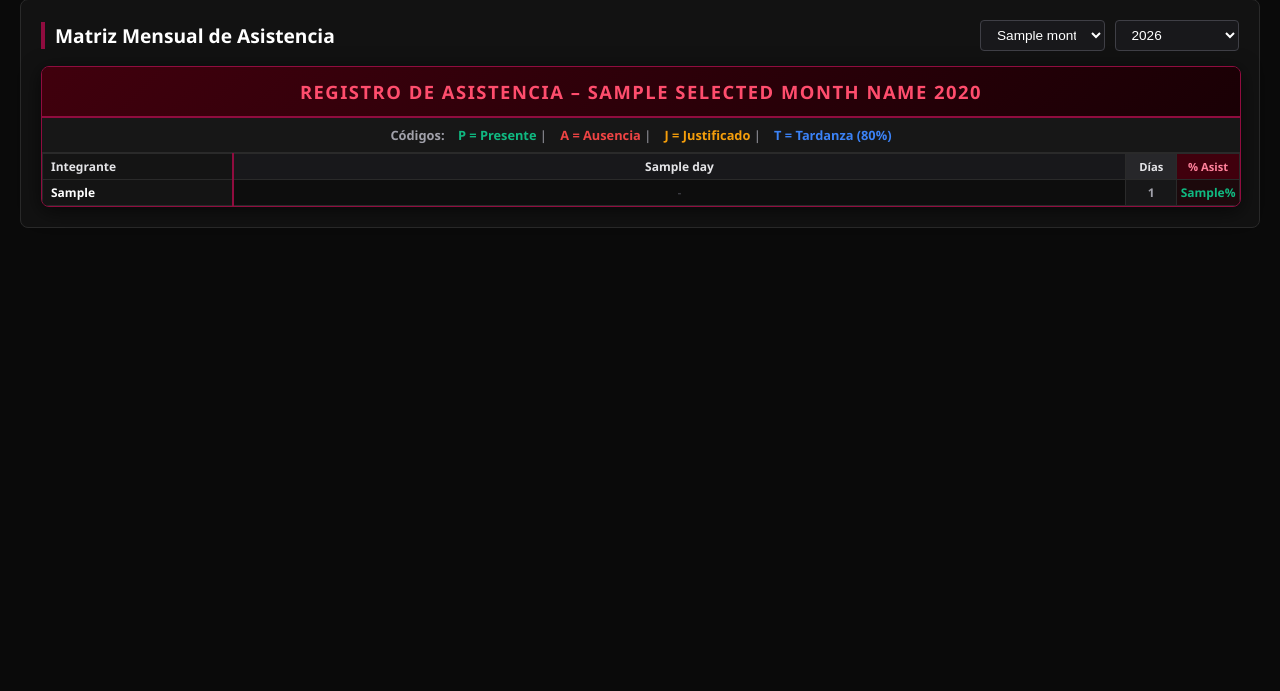
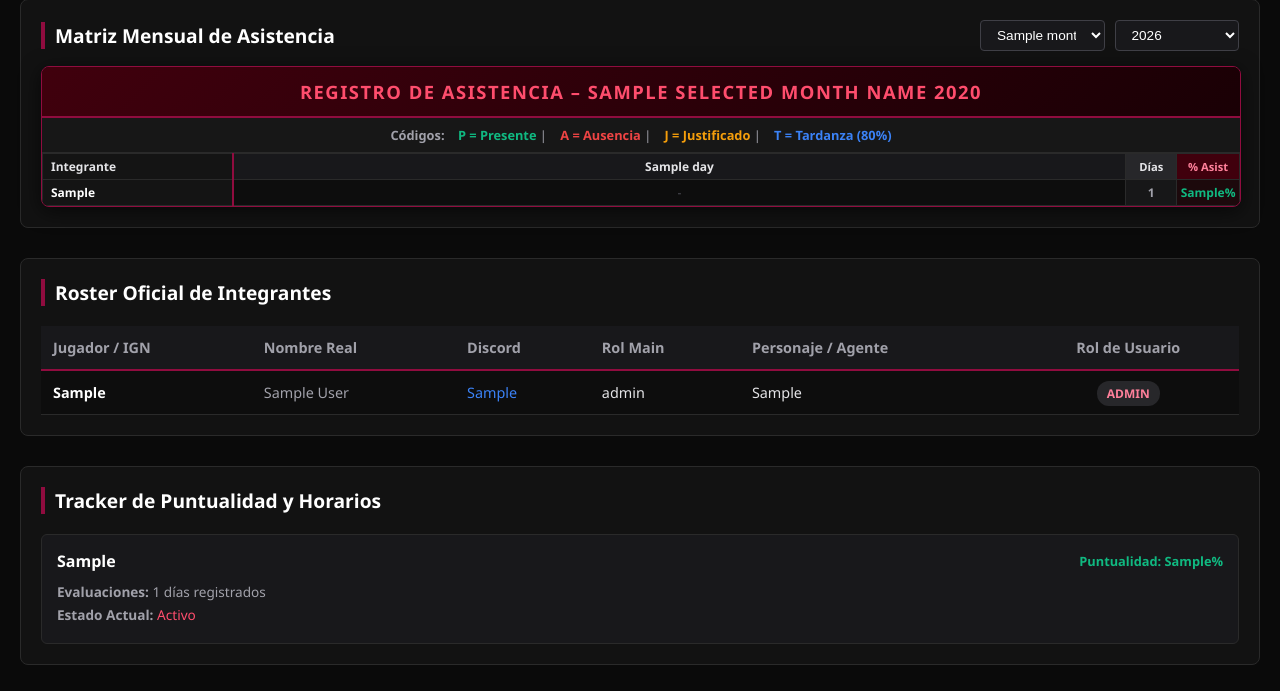
Before and after one commit to linzoldyck8-ship-it/Diviciones-scarlet, a Flask app: template templates/dashboard.html in a window 1280 px wide. Shown: the part 109-800 px from the top of the page. Run offline with Flask 3, Linux system fonts and the light colour scheme; the template is opened without the code that fills it: most values are stand-ins (such as "Sample title", 1, 10 or a date in 2020).

Commit message:
Update dashboard.html

```diff
--- a/templates/dashboard.html
+++ b/templates/dashboard.html
@@ -22,7 +22,7 @@
         </div>
     </div>
 
-    <!-- SECCIÓN DE LA MATRIZ DE ASISTENCIA -->
+    <!-- SECCIÓN 1: MATRIZ DE ASISTENCIA -->
     <div style="background: #121212; border: 1px solid #2a2a2a; padding: 20px; border-radius: 8px; margin-bottom: 30px;">
 
         <div style="display: flex; justify-content: space-between; align-items: center; flex-wrap: wrap; gap: 15px; margin-bottom: 15px;">
@@ -132,6 +132,76 @@
         {% endif %}
     </div>
 
+    <!-- SECCIÓN 2: ROSTER DE INTEGRANTES -->
+    <div style="background: #121212; border: 1px solid #2a2a2a; padding: 20px; border-radius: 8px; margin-bottom: 30px;">
+        <h3 style="margin: 0 0 20px 0; color: #fff; border-left: 4px solid var(--scarlet-primary); padding-left: 10px; font-size: 1.2rem;">
+            Roster Oficial de Integrantes
+        </h3>
+
+        <div style="overflow-x: auto;">
+            <table style="width: 100%; border-collapse: collapse; text-align: left; font-size: 0.9rem;">
+                <thead>
+                    <tr style="background: #18181b; border-bottom: 2px solid var(--scarlet-primary); color: #a1a1aa;">
+                        <th style="padding: 12px;">Jugador / IGN</th>
+                        <th style="padding: 12px;">Nombre Real</th>
+                        <th style="padding: 12px;">Discord</th>
+                        <th style="padding: 12px;">Rol Main</th>
+                        <th style="padding: 12px;">Personaje / Agente</th>
+                        <th style="padding: 12px; text-align: center;">Rol de Usuario</th>
+                    </tr>
+                </thead>
+                <tbody>
+                    {% if members %}
+                        {% for m in members %}
+                            <tr style="border-bottom: 1px solid #2a2a2a; background-color: #0d0d0d;">
+                                <td style="padding: 12px; font-weight: bold; color: #fff;">{{ m.game_ign }}</td>
+                                <td style="padding: 12px; color: #a1a1aa;">{{ m.full_name }}</td>
+                                <td style="padding: 12px; color: #3b82f6;">{{ m.discord_tag }}</td>
+                                <td style="padding: 12px; color: #e4e4e7;">{{ m.main_role if m.main_role else '-' }}</td>
+                                <td style="padding: 12px; color: #e4e4e7;">{{ m.main_agent if m.main_agent else '-' }}</td>
+                                <td style="padding: 12px; text-align: center;">
+                                    <span style="background: #27272a; color: #ff809b; padding: 4px 10px; border-radius: 12px; font-size: 0.75rem; font-weight: bold;">
+                                        {{ m.role|upper if m.role else 'MEMBER' }}
+                                    </span>
+                                </td>
+                            </tr>
+                        {% endfor %}
+                    {% else %}
+                        <tr>
+                            <td colspan="6" style="padding: 20px; text-align: center; color: #a1a1aa;">No hay miembros registrados en el Roster.</td>
+                        </tr>
+                    {% endif %}
+                </tbody>
+            </table>
+        </div>
+    </div>
+
+    <!-- SECCIÓN 3: TRACKER DE HORARIOS / PUNTUALIDAD -->
+    <div style="background: #121212; border: 1px solid #2a2a2a; padding: 20px; border-radius: 8px;">
+        <h3 style="margin: 0 0 20px 0; color: #fff; border-left: 4px solid var(--scarlet-primary); padding-left: 10px; font-size: 1.2rem;">
+            Tracker de Puntualidad y Horarios
+        </h3>
+
+        <div style="display: grid; grid-template-columns: repeat(auto-fit, minmax(300px, 1fr)); gap: 20px;">
+            {% if members %}
+                {% for m in members %}
+                    <div style="background: #18181b; border: 1px solid #2a2a2a; border-radius: 6px; padding: 15px;">
+                        <div style="display: flex; justify-content: space-between; align-items: center; margin-bottom: 10px;">
+                            <strong style="color: #fff; font-size: 1rem;">{{ m.game_ign }}</strong>
+                            <span style="font-size: 0.8rem; color: #10b981; font-weight: bold;">Puntualidad: {{ m.monthly_attendance_pct if m.monthly_attendance_pct is not none else 100 }}%</span>
+                        </div>
+                        <div style="font-size: 0.85rem; color: #a1a1aa;">
+                            <p style="margin: 4px 0;"><strong>Evaluaciones:</strong> {{ m.total_eval_days if m.total_eval_days else 0 }} días registrados</p>
+                            <p style="margin: 4px 0;"><strong>Estado Actual:</strong> <span style="color: #ff4d6d;">Activo</span></p>
+                        </div>
+                    </div>
+                {% endfor %}
+            {% else %}
+                <p style="color: #a1a1aa;">No hay datos para mostrar en el Tracker.</p>
+            {% endif %}
+        </div>
+    </div>
+
 </div>
 
 </body>
```
